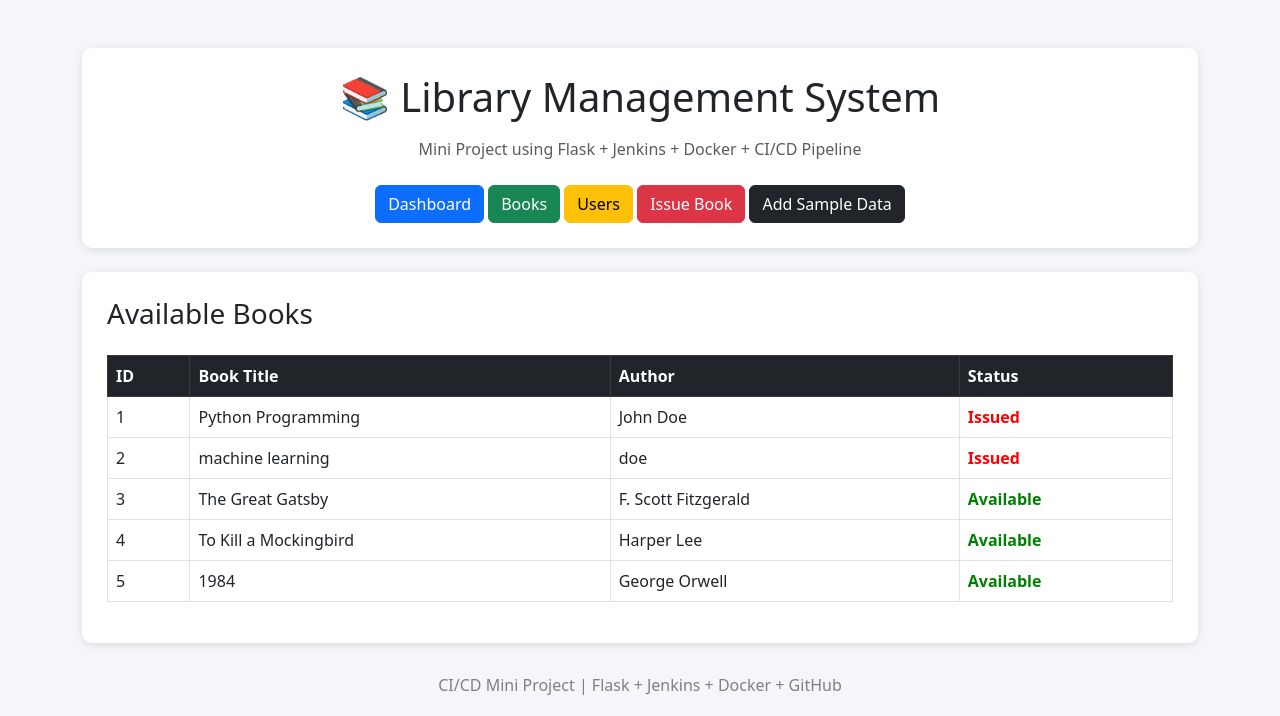
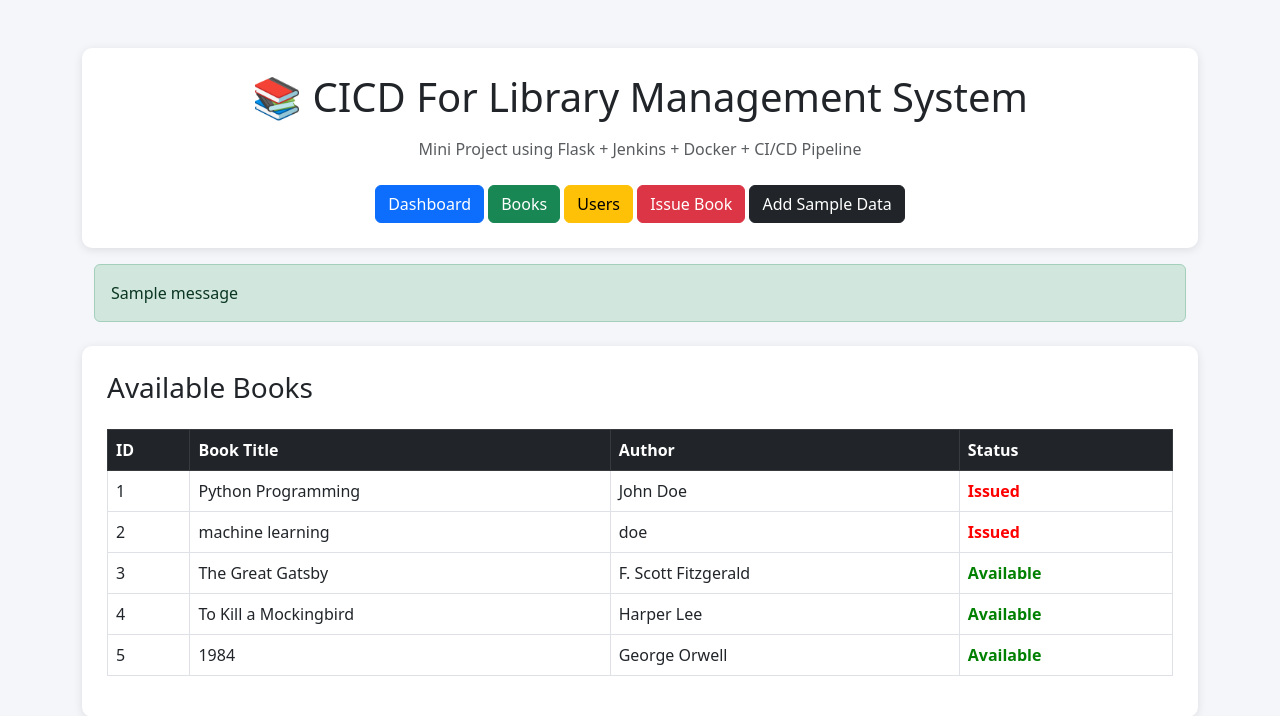
Before and after one commit to sinchana-0-3/library, a Flask app: page / in a window 1280 px wide. Shown: the top 716 px of the page. Run offline with Flask 3, Linux system fonts and the light colour scheme; data comes from the database, SQL or seed files in the repository; both versions use the stored data as it was after the commit; one stand-in notice (Sample message) is shown.

Commit message:
Updated dashboard heading

```diff
--- a/app/routes.py
+++ b/app/routes.py
@@ -1,4 +1,4 @@
-from flask import Blueprint, jsonify, render_template, request, redirect
+from flask import Blueprint, flash, jsonify, render_template, request, redirect
 from .models import Book, User
 from .extensions import db
 
@@ -127,3 +127,59 @@ def issue_book():
             })
 
     return render_template('issue.html')
+
+
+# -----------------------
+# Add Sample Data
+# -----------------------
+@bp.route('/add_sample')
+def add_sample():
+    sample_books = [
+        {'title': 'The Great Gatsby', 'author': 'F. Scott Fitzgerald'},
+        {'title': 'To Kill a Mockingbird', 'author': 'Harper Lee'},
+        {'title': '1984', 'author': 'George Orwell'},
+    ]
+
+    sample_users = [
+        {'name': 'Alice'},
+        {'name': 'Bob'},
+    ]
+
+    # remove exact duplicate book rows
+    seen_books = set()
+    for book in Book.query.order_by(Book.id).all():
+        key = (book.title, book.author)
+        if key in seen_books:
+            db.session.delete(book)
+        else:
+            seen_books.add(key)
+
+    # remove exact duplicate user rows
+    seen_users = set()
+    for user in User.query.order_by(User.id).all():
+        if user.name in seen_users:
+            db.session.delete(user)
+        else:
+            seen_users.add(user.name)
+
+    added = False
+    for b in sample_books:
+        existing_book = Book.query.filter_by(title=b['title'], author=b['author']).first()
+        if not existing_book:
+            db.session.add(Book(title=b['title'], author=b['author']))
+            added = True
+
+    for u in sample_users:
+        existing_user = User.query.filter_by(name=u['name']).first()
+        if not existing_user:
+            db.session.add(User(name=u['name']))
+            added = True
+
+    if added:
+        flash('Sample data has been added to the library.', 'success')
+    else:
+        flash('Sample data is already present and duplicate rows were cleaned.', 'info')
+
+    db.session.commit()
+
+    return redirect('/')
--- a/app/templates/dashboard.html
+++ b/app/templates/dashboard.html
@@ -51,7 +51,7 @@
 
     <!-- Header -->
     <div class="header-box text-center">
-        <h1 class="mb-3">📚 Library Management System</h1>
+        <h1 class="mb-3">📚 CICD For Library Management System</h1>
 
         <p class="text-muted">
             Mini Project using Flask + Jenkins + Docker + CI/CD Pipeline
@@ -82,6 +82,18 @@
 
         </div>
     </div>
+
+    {% with messages = get_flashed_messages(with_categories=true) %}
+        {% if messages %}
+            <div class="container mt-3">
+                {% for category, message in messages %}
+                    <div class="alert alert-{{ 'success' if category == 'success' else 'info' }}" role="alert">
+                        {{ message }}
+                    </div>
+                {% endfor %}
+            </div>
+        {% endif %}
+    {% endwith %}
 
     <!-- Books Table -->
     <div class="table-container mt-4">
```
Also changed, not shown: app/__init__.py (+14 -4 lines), app/models.py (+7 -3 lines), tests/test_app.py (+36 -1 lines), instance/library.db.
